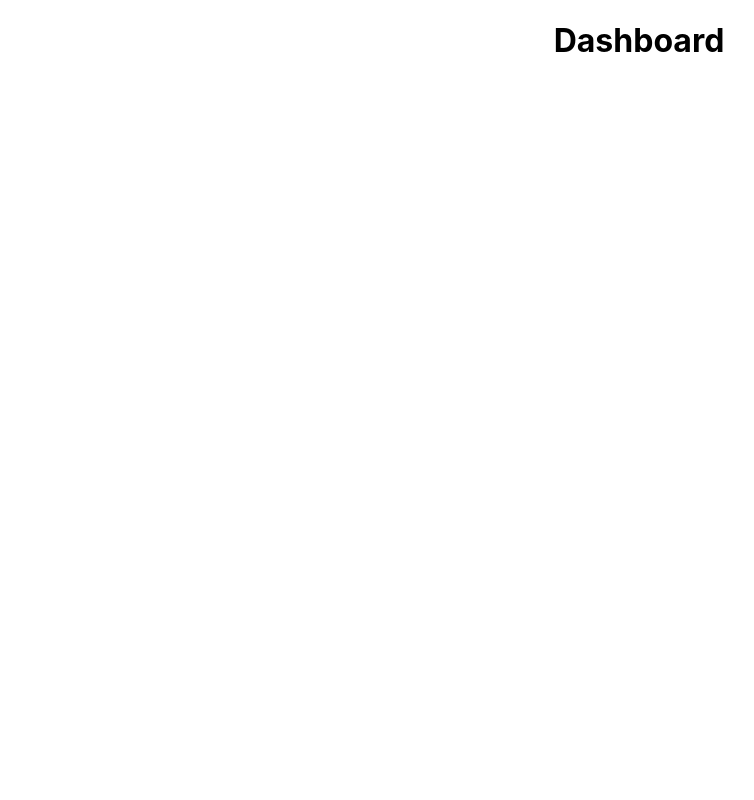
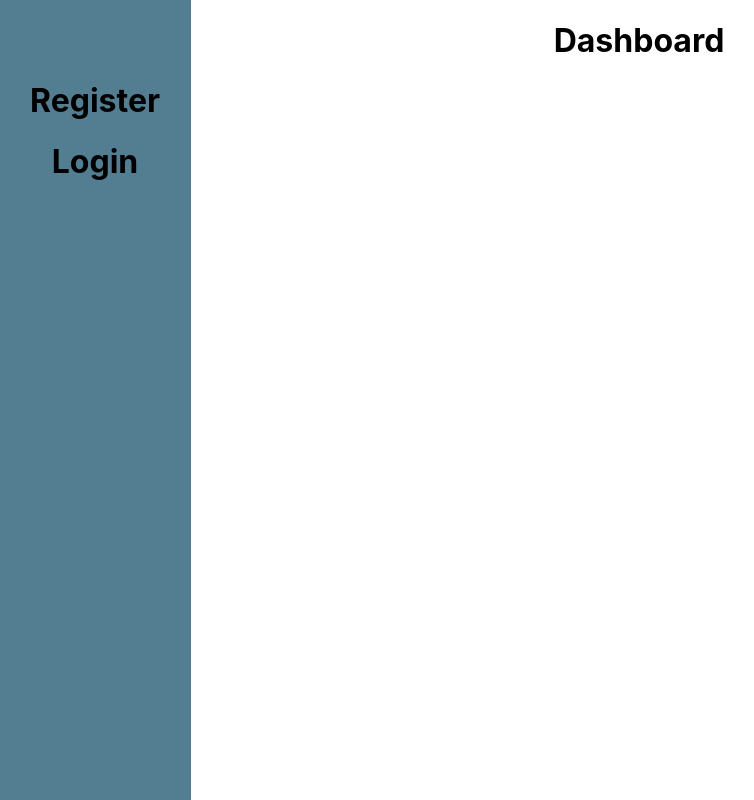
Before and after one commit to BaseBenjamin13/dashboard_client, a React (Create React App) app: page / in a window 1280 px wide. Shown: the whole page, without its empty margins (1-755 px from the left). Built offline with nearby package versions, Linux system fonts and the light colour scheme.

Commit message:
navbar init

```diff
--- a/src/App.js
+++ b/src/App.js
@@ -1,10 +1,13 @@
 
 import './App.css';
+
+import NavBar from './components/NavBar';
 
 function App() {
   return (
     <div className="App">
         <h1>Dashboard</h1>
+        <NavBar />
     </div>
   );
 }
--- /dev/null
+++ b/src/components/NavBar.js
@@ -0,0 +1,13 @@
+import React from 'react';
+import '../styles/NavBar.css';
+
+function NavBar() {
+  return (
+    <div className="navbar">
+        <h1>Register</h1>
+        <h1>Login</h1>
+    </div>
+  )
+}
+
+export default NavBar
--- /dev/null
+++ b/src/styles/NavBar.css
@@ -0,0 +1,10 @@
+.navbar {
+    height: 100%;
+    width: 15vw;
+    position: fixed;
+    z-index: 1;
+    top: 0;
+    left: 0;
+    background-color: #537d90;
+    padding-top: 60px;
+}
```
